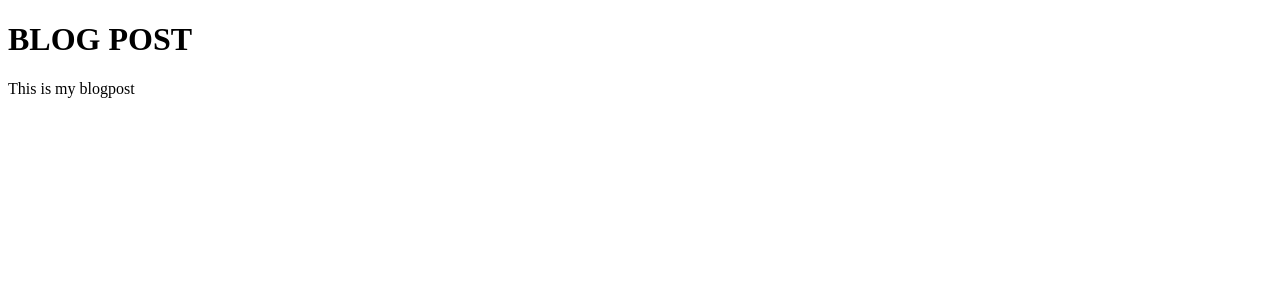
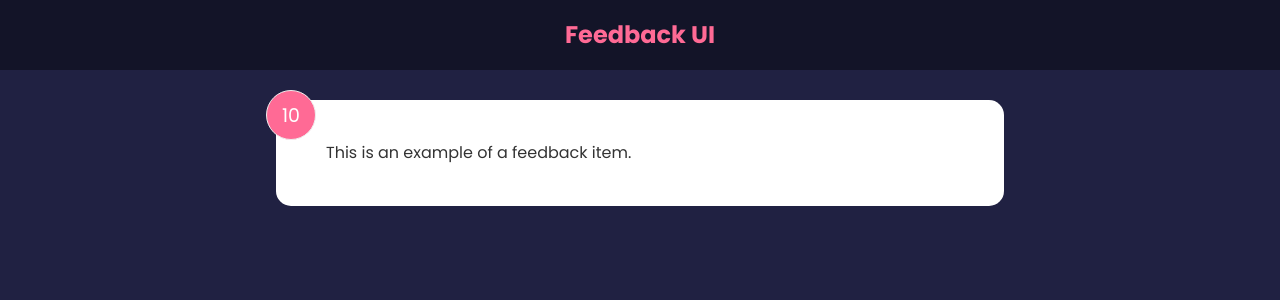
Before and after one commit to Balint90/React-learning, a React (Create React App) app: page / in a window 1280 px wide. Shown: the top 300 px of the page. Built offline with nearby package versions, Linux system fonts and the light colour scheme.

Commit message:
Add Header, CSS and FeedbackItem

```diff
--- a/src/App.js
+++ b/src/App.js
@@ -1,37 +1,14 @@
-import React from "react";
-
-const title = "Blog post"
-const body = 'This is my blogpost'
-const comments = [
-    {id: 1, text: 'Comment one'},
-    {id: 2, text: 'Comment two'},
-    {id: 3, text: 'Comment three'}
-]
-
-const loading = false
-const showComments = false
-
-const commentBlock = (<div className="comments">
-<h3>Comments ({comments.length})</h3>
-<ul>
-    {comments.map((comment, index) => (
-        <li key={index}>{comment.text}</li>
-    ))}
-</ul>
-</div>)
+import Header from "./components/Header"
+import FeedbackItem from "./components/FeedbackItem"
 
 function App() {
-    // return React.createElement("div", {className: 'container'}), React.createElement('h1', {}, 'My App')
-    if (loading) return <h1>Loading...</h1>
     return (
-    <div className="container">
-        <h1>{title.toUpperCase()}</h1>
-        <p>{body}</p>
-
-        {showComments && commentBlock}
-
-
-    </div>)
+    <>
+        <Header />
+        <div className="container">
+            <FeedbackItem />
+        </div>
+    </>)
 }
 
 export default App
--- /dev/null
+++ b/src/components/FeedbackItem.jsx
@@ -0,0 +1,11 @@
+function FeedbackItem() {
+    return (
+    <div className="card">
+        <div className="num-display">10</div>
+        <div className="text-display">
+            This is an example of a feedback item.
+        </div>
+    </div>
+    )}
+
+export default FeedbackItem
--- /dev/null
+++ b/src/components/Header.jsx
@@ -0,0 +1,25 @@
+import PropTypes from 'prop-types';
+
+function Header({text, bgColor, textColor}) {
+    const headerStyles = {backgroundColor: bgColor, color: textColor}
+return (
+    <header style={headerStyles}>
+    <div>
+        <h2>{text}</h2>
+    </div>
+    </header>
+)}
+
+Header.defaultProps = {
+    text: 'Feedback UI',
+    bgColor: 'rgba(0,0,0,0.4)',
+    textColor: '#ff6a95'
+}
+
+Header.propTypes = {
+    text: PropTypes.string,
+    bgColor: PropTypes.string,
+    textColor: PropTypes.string
+}
+
+export default Header
--- a/src/index.css
+++ b/src/index.css
@@ -1,3 +1,230 @@
+@import url('https://fonts.googleapis.com/css2?family=Poppins:wght@400;600;700&display=swap');
+
+* {
+  box-sizing: border-box;
+  margin: 0;
+  padding: 0;
+}
+
 body {
+  font-family: 'Poppins', sans-serif;
+  background-color: #202142;
+  color: #fff;
+  line-height: 1.6;
+}
 
+ul {
+  list-style: none;
 }
+
+.container {
+  max-width: 768px;
+  margin: auto;
+  padding: 0 20px;
+}
+
+header {
+  height: 70px;
+  width: 100%;
+  display: flex;
+  justify-content: center;
+  align-items: center;
+  margin-bottom: 30px;
+}
+
+.card {
+  background-color: #fff;
+  color: #333;
+  border-radius: 15px;
+  padding: 40px 50px;
+  margin: 20px 0;
+  position: relative;
+}
+
+.card.reverse {
+  background-color: rgba(0, 0, 0, 0.4);
+  color: #fff;
+}
+
+.card h2 {
+  font-size: 22px;
+  font-weight: 600;
+  text-align: center;
+}
+
+.rating {
+  display: flex;
+  align-items: center;
+  justify-content: space-around;
+  margin: 30px 0 40px;
+}
+
+.rating li,
+.num-display {
+  position: relative;
+  background: #f4f4f4;
+  width: 50px;
+  height: 50px;
+  padding: 10px;
+  text-align: center;
+  border-radius: 50%;
+  font-size: 19px;
+  border: 1px #eee solid;
+  transition: 0.3s;
+}
+
+.rating li label {
+  position: absolute;
+  top: 50%;
+  left: 50%;
+  width: 50px;
+  height: 50px;
+  padding: 10px;
+  border-radius: 50%;
+  transform: translate(-50%, -50%);
+  cursor: pointer;
+}
+
+.rating li:hover,
+.num-display {
+  background: #ff6a95;
+  color: #fff;
+}
+
+[type='radio'] {
+  opacity: 0;
+}
+
+[type='radio']:checked ~ label {
+  background: #ff6a95;
+  color: #fff;
+}
+
+.input-group {
+  display: flex;
+  flex-direction: row;
+  border: 1px solid #ccc;
+  padding: 8px 10px;
+  border-radius: 8px;
+}
+
+input {
+  flex-grow: 2;
+  border: none;
+  font-size: 16px;
+}
+
+input:focus {
+  outline: none;
+}
+
+.feedback-stats {
+  color: #fff;
+  display: flex;
+  justify-content: space-between;
+  align-items: center;
+}
+
+.num-display {
+  position: absolute;
+  top: -10px;
+  left: -10px;
+}
+
+.close,
+.edit {
+  position: absolute;
+  top: 10px;
+  right: 20px;
+  cursor: pointer;
+  background: none;
+  border: none;
+}
+
+.edit {
+  right: 40px;
+}
+
+.btn {
+  color: #fff;
+  border: 0;
+  border-radius: 8px;
+  color: #fff;
+  width: 100px;
+  height: 40px;
+  cursor: pointer;
+}
+
+.btn-primary {
+  background-color: #202142;
+}
+
+.btn-secondary {
+  background: #ff6a95;
+}
+
+.btn:hover {
+  transform: scale(0.98);
+  opacity: 0.9;
+}
+
+.btn:disabled {
+  background-color: #cccccc;
+  color: #333;
+  cursor: auto;
+}
+
+.btn:disabled:hover {
+  transform: scale(1);
+  opacity: 1;
+}
+
+.message {
+  padding-top: 10px;
+  text-align: center;
+  color: rebeccapurple;
+}
+
+/* FIX: Remove position: absolute to keep about icon at the bottom of the
+ * document */
+.about-link {
+  display: flex;
+  justify-content: flex-end;
+}
+
+/* FIX: Remove position: absolute to keep about icon at the bottom of the
+ * document */
+.about-link a {
+  color: #fff;
+  cursor: pointer;
+}
+
+.about-link a:hover {
+  color: #ff6a95;
+}
+
+.about h1 {
+  margin-bottom: 20px;
+}
+
+.about p {
+  margin: 10px 0;
+}
+
+@media (max-width: 600px) {
+  .rating li {
+    margin: 10px 3px;
+  }
+
+  .rating {
+    display: flex;
+    align-items: center;
+    justify-content: center;
+    flex-wrap: wrap;
+    margin: 30px 0 40px;
+  }
+
+  .input-group input {
+    width: 80%;
+  }
+}
```
